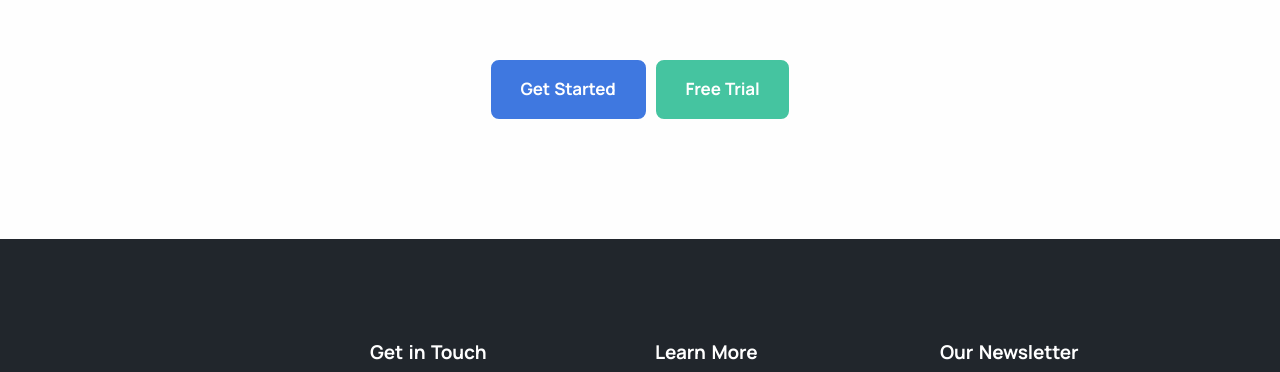
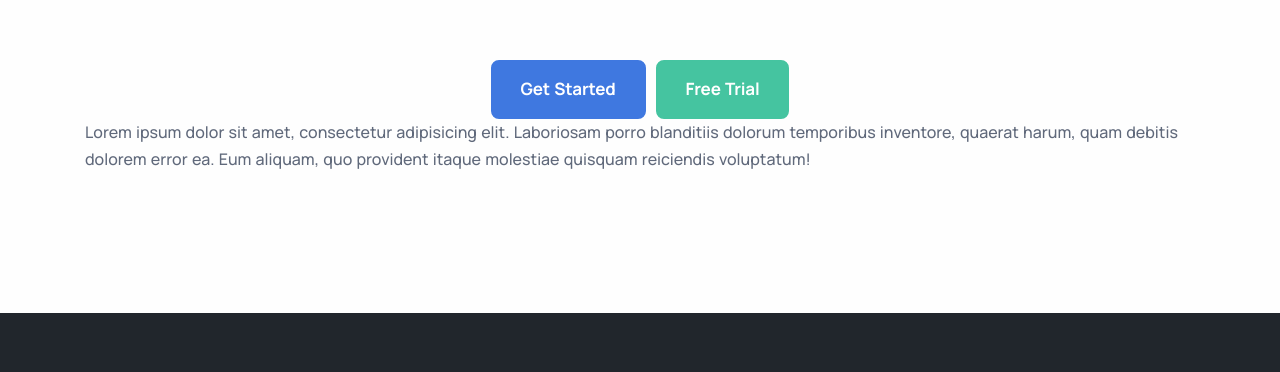
Before and after one commit to getshimu/esha.github.io, a plain HTML site: page Index.html in a window 1280 px wide. Shown: the part 2240-2612 px from the top of the page. Drawn offline with nearby package versions, Linux system fonts and the light colour scheme; a web font is replaced by a local one.

Commit message:
adding some p

```diff
--- a/Index.html
+++ b/Index.html
@@ -427,6 +427,17 @@
     </div>
     <!-- /.overflow-hidden -->
   </section>
+  <section class="warpper">
+    <div class="container">
+      <div class="row">
+        <col-md-12>
+          <p>Lorem ipsum dolor sit amet, consectetur adipisicing elit. Laboriosam porro blanditiis dolorum temporibus
+            inventore, quaerat harum, quam debitis dolorem error ea. Eum aliquam, quo provident itaque molestiae
+            quisquam reiciendis voluptatum!</p>
+        </col-md-12>
+      </div>
+    </div>
+  </section>
 
   <!-- /.content-wrapper -->
   <footer class="bg-dark text-inverse mt-5 mt-md-16">
```
